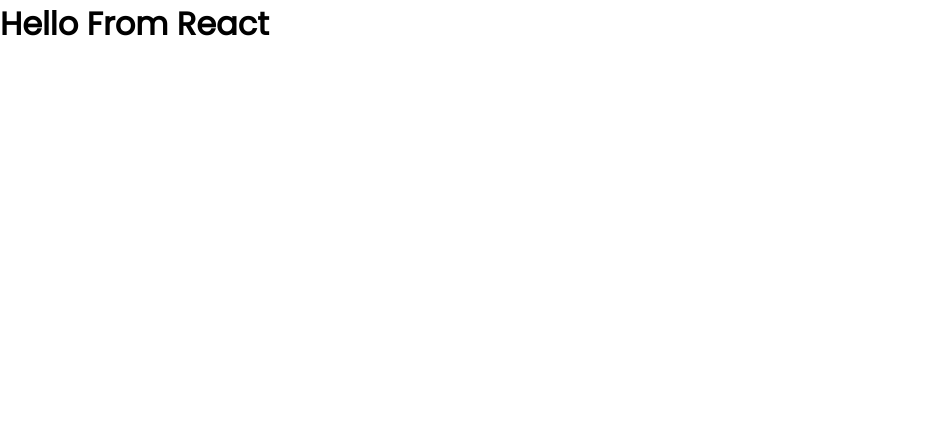
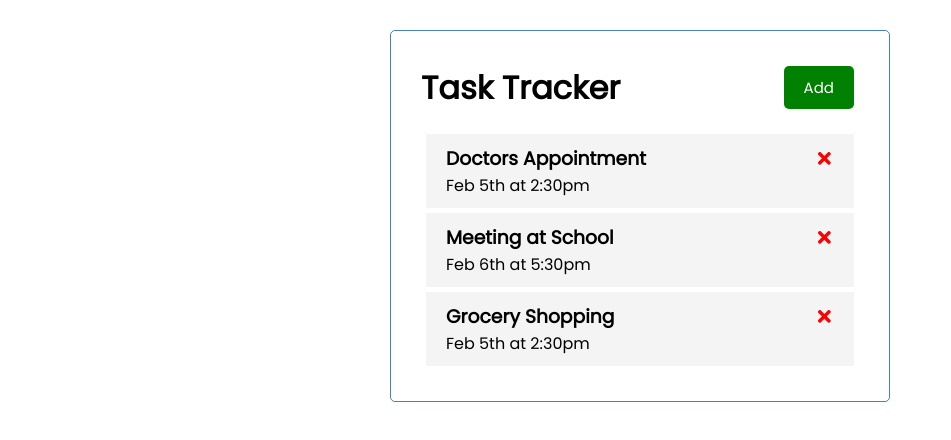
Before and after one commit to Julizajz/Task-Tracker-React-App, a React (Create React App) app: page / in a window 1280 px wide. Shown: the top 440 px of the page, without its empty margins (0-951 px from the left). Built offline with nearby package versions, Linux system fonts and the light colour scheme.

Commit message:
created toggle reminder function

```diff
--- a/src/App.js
+++ b/src/App.js
@@ -1,11 +1,51 @@
-
+import { useState } from 'react';
+import Header from './components/Header'
+import Tasks from './components/Tasks';
 
 function App() {
+  const [tasks, setTasks] = useState([{
+    id: 1,
+    text: 'Doctors Appointment',
+    day: 'Feb 5th at 2:30pm',
+    reminder: true,
+},
+{
+    id: 2,
+    text: 'Meeting at School',
+    day: 'Feb 6th at 5:30pm',
+    reminder: false,
+},
+{
+    id: 3,
+    text: 'Grocery Shopping',
+    day: 'Feb 5th at 2:30pm',
+    reminder: true,
+},
+])
+
+  // delete tasks
+  const deleteTask = (id) => {
+    setTasks(tasks.filter((task) => task.id !==id))
+  }
+
+  // toggle reminder
+  const toggleReminder = (id) => {
+    setTasks(
+      tasks.map((task) =>
+      task.id === id ? { ...task, reminder: !task.reminder} : task
+      )
+    )
+  }
+
   return (
-    <div className="App">
-     <h1>Hello From React</h1>
+    <div className="container">
+     <Header />
+     {tasks.length > 0 ?<Tasks tasks={tasks} onDelete={deleteTask} onToggle={toggleReminder}/> : 'No Tasks To Show'}
     </div>
+
   );
 }
 
+
+
 export default App;
```
